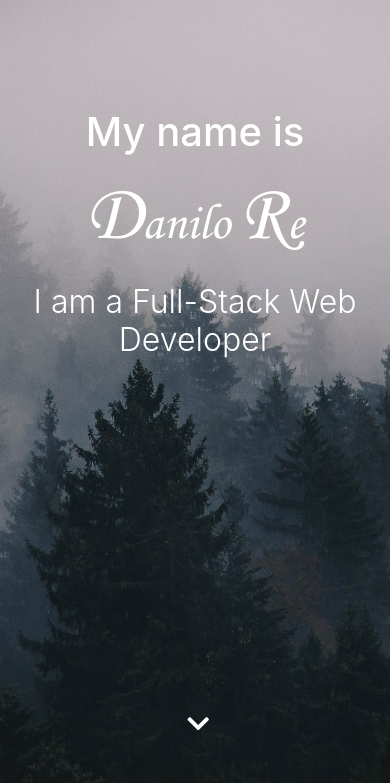
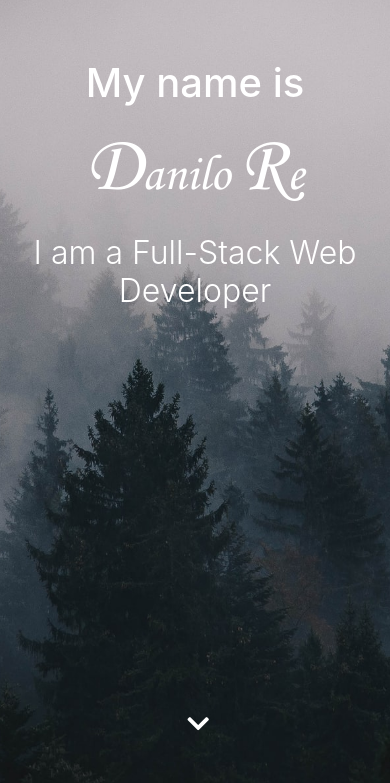
Before and after one commit to DrDraenor/Portfolio, a plain HTML site: page index.html in a window 390 px wide. Shown: the part 61-844 px from the top of the page. Drawn offline with nearby package versions, Linux system fonts and the light colour scheme.

Commit message:
still trying to fix things for mobile

```diff
--- a/style.css
+++ b/style.css
@@ -152,7 +152,8 @@ footer {
 		max-width: 98%;
 	}
 	#about {
-		padding: 20vh 0;
+		/*padding: 20vh 0;*/
+		padding: 120px 0;
 	}
 	#about-text h1 {
 		font-size: 40px;
```
